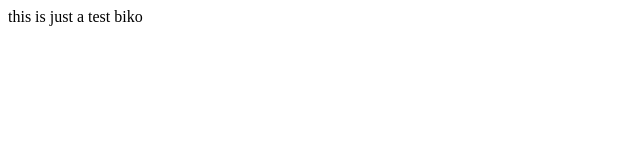
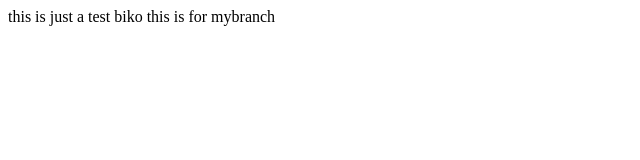
Before and after one commit to Olumuyiwa/myappsample, a plain HTML site: page index.html in a window 1280 px wide. Shown: the whole page, without its empty margins (0-640 px from the left). Drawn offline with Linux system fonts and the light colour scheme.

Commit message:
login form

```diff
--- /dev/null
+++ b/dr2/app2.js
@@ -0,0 +1 @@
+console.log('dr2:app2:just log it');
--- a/index.html
+++ b/index.html
@@ -1,5 +1,6 @@
 <html>
 <body>
 this is just a test biko
+this is for mybranch
 </body>
 </html>
```
Also changed, not shown: log.txt (added), login.html (added).
